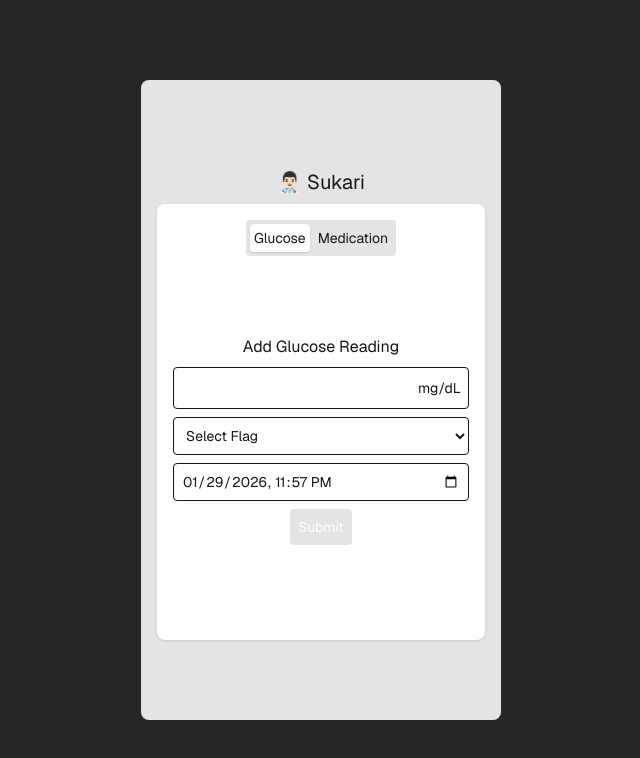
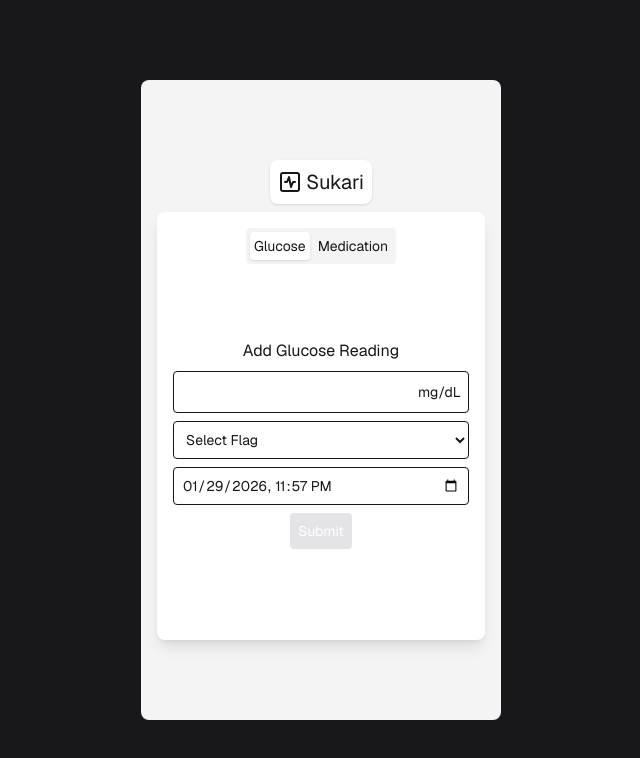
Before and after one commit to abdelrahmanhsalama/sukari, a Next.js app: page / in a window 1280 px wide. Shown: the top 758 px of the page, without its empty margins (319-959 px from the left). Built offline with nearby package versions, Linux system fonts and the light colour scheme.

Commit message:
Design Refresh
- Changed some colors.
- Changed app icon.

```diff
--- a/app/layout.tsx
+++ b/app/layout.tsx
@@ -33,8 +33,8 @@ export default function RootLayout({
       <body
         className={`${geistSans.variable} ${geistMono.variable} antialiased`}
       >
-        <div className="bg-zinc-800 h-dvh flex justify-center items-center font-sans">
-          <div className="h-full w-full sm:w-[360px] sm:h-[640px] sm:rounded-lg p-4 flex justify-center items-center bg-zinc-200">
+        <div className="bg-zinc-900 h-dvh flex justify-center items-center font-sans">
+          <div className="h-full w-full sm:w-[360px] sm:h-[640px] sm:rounded-lg p-4 flex justify-center items-center bg-zinc-100">
             {children}
           </div>
         </div>
--- a/components/FormMain.tsx
+++ b/components/FormMain.tsx
@@ -8,8 +8,8 @@ const FormMain = () => {
   const [activeTab, setActiveTab] = useState("glucose");
 
   return (
-    <div className="flex-1 w-full bg-white rounded-lg p-4 flex flex-col items-center shadow">
-      <div className="bg-zinc-200 flex p-1 gap-1 w-min rounded">
+    <div className="flex-1 w-full bg-white rounded-lg p-4 flex flex-col items-center shadow-lg">
+      <div className="bg-zinc-100 flex p-1 gap-1 w-min rounded">
         <div
           className={`p-1 rounded ${activeTab === "glucose" ? "bg-white shadow" : ""} cursor-pointer text-sm`}
           onClick={() => setActiveTab("glucose")}
--- a/components/HomeComponent.tsx
+++ b/components/HomeComponent.tsx
@@ -1,10 +1,13 @@
 import React from "react";
 import FormMain from "./FormMain";
+import { SquareActivity } from "lucide-react";
 
 const HomeComponent = () => {
   return (
-    <div className="flex flex-col w-full justify-center items-center h-[480px]">
-      <h1 className="text-xl p-2">👨🏻‍⚕️ Sukari</h1>
+    <div className="flex flex-col w-full justify-center items-center h-[480px] space-y-2">
+      <h1 className="text-xl p-2 bg-white rounded-lg shadow flex gap-1 items-center">
+        <SquareActivity /> Sukari
+      </h1>
       <FormMain />
     </div>
   );
--- a/package.json
+++ b/package.json
@@ -9,6 +9,7 @@
     "lint": "eslint"
   },
   "dependencies": {
+    "lucide-react": "^0.563.0",
     "next": "16.1.6",
     "react": "19.2.3",
     "react-dom": "19.2.3"
```
Also changed, not shown: 1 other file (tests, documents, lock files or other folders).
